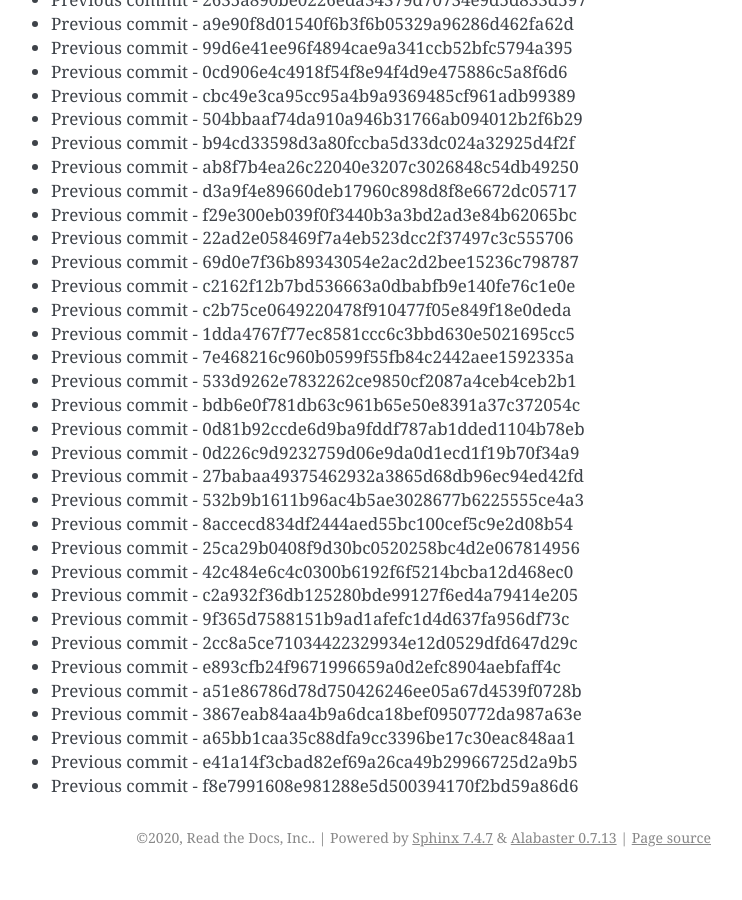
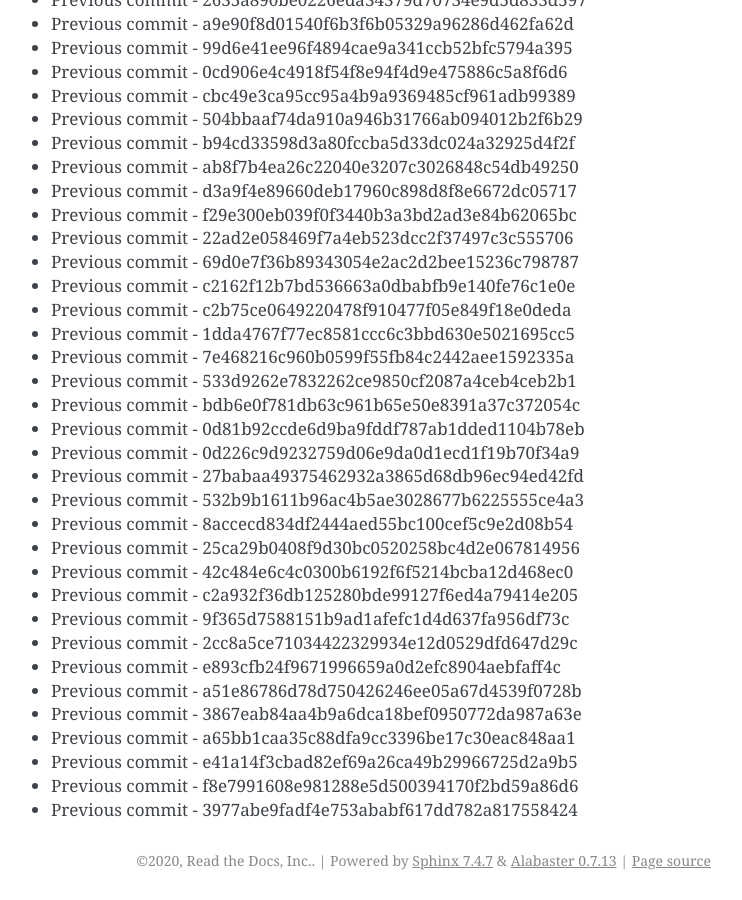
Before and after one commit to readthedocs/rtd-git-stresstest, a Sphinx documentation site: the page built from docs/updates.rst, in a window 1280 px wide and 900 px high, scrolled down 56316 px. Shown: the whole window, without its empty margins (399-1141 px from the left). Built offline with Sphinx 7.4.7, drawn with Linux system fonts in a browser that asks for light colours; before the commit the page ends 57193 px from its top, so only the background shows below that.

Commit message:
Generating commit from previous: 3977abe9fadf4e753ababf617dd782a817558424

```diff
--- a/docs/updates.rst
+++ b/docs/updates.rst
@@ -2398,3 +2398,4 @@ It can be tested for any performance characteristics.
 * Previous commit - a65bb1caa35c88dfa9cc3396be17c30eac848aa1
 * Previous commit - e41a14f3cbad82ef69a26ca49b29966725d2a9b5
 * Previous commit - f8e7991608e981288e5d500394170f2bd59a86d6
+* Previous commit - 3977abe9fadf4e753ababf617dd782a817558424
```
